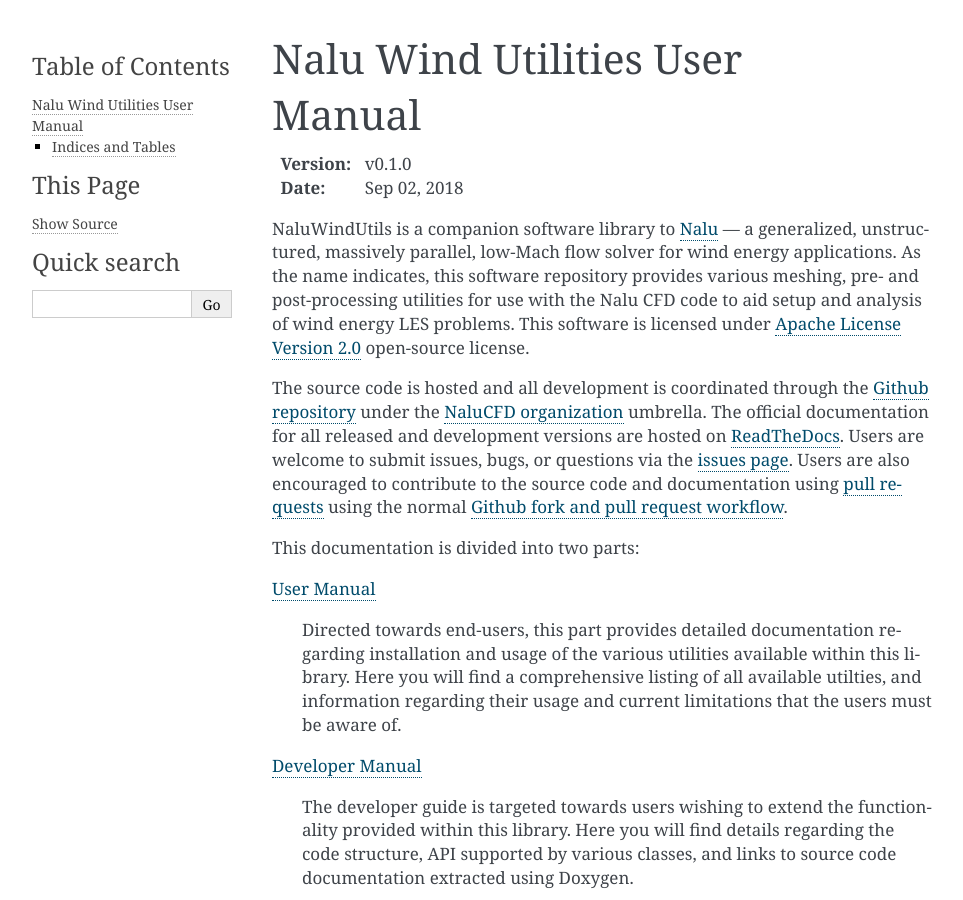
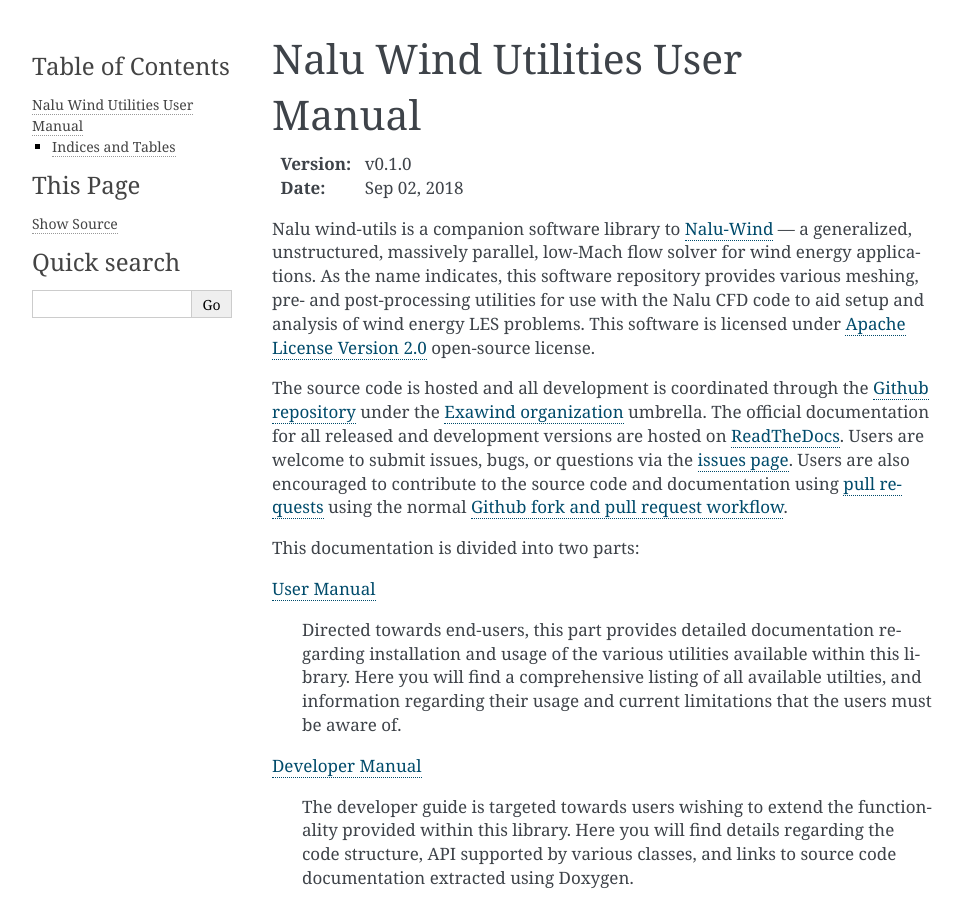
Before and after one commit to Exawind/wind-utils, a Sphinx documentation site: the page built from doc/manual/source/index.rst, in a window 1280 px wide and 900 px high. Shown: the whole window, without its empty margins (148-1111 px from the left). Built offline with Sphinx 7.4.7, drawn with Linux system fonts in a browser that asks for light colours.

Commit message:
Fix repo URLs -- change to exawind

```diff
--- a/doc/manual/source/index.rst
+++ b/doc/manual/source/index.rst
@@ -8,8 +8,8 @@
    :Version: |version|
    :Date: |today|
 
-NaluWindUtils is a companion software library to `Nalu
-<http://nalu.readthedocs.io/en/latest/>`_ --- a generalized, unstructured,
+Nalu wind-utils is a companion software library to `Nalu-Wind
+<http://nalu-wind.readthedocs.io/en/latest/>`_ --- a generalized, unstructured,
 massively parallel, low-Mach flow solver for wind energy applications. As the
 name indicates, this software repository provides various meshing, pre- and
 post-processing utilities for use with the Nalu CFD code to aid setup and
@@ -18,14 +18,14 @@
 license.
 
 The source code is hosted and all development is coordinated through the `Github
-repository <https://github.com/NaluCFD/NaluWindUtils>`_ under the `NaluCFD
+repository <https://github.com/exawind/wind-utils>`_ under the `Exawind
 organization <https://github.com/NaluCFD>`_ umbrella. The official documentation
 for all released and development versions are hosted on `ReadTheDocs
 <http://naluwindutils.readthedocs.io/en/latest/>`_. Users are welcome to submit
 issues, bugs, or questions via the `issues page
-<https://github.com/NaluCFD/NaluWindUtils/issues>`_. Users are also encouraged
+<https://github.com/exawind/wind-utils/issues>`_. Users are also encouraged
 to contribute to the source code and documentation using `pull requests
-<https://github.com/NaluCFD/NaluWindUtils/pulls>`_ using the normal `Github fork
+<https://github.com/exawind/wind-utils/pulls>`_ using the normal `Github fork
 and pull request workflow <https://guides.github.com/activities/forking/>`_.
 
 This documentation is divided into two parts:
```
